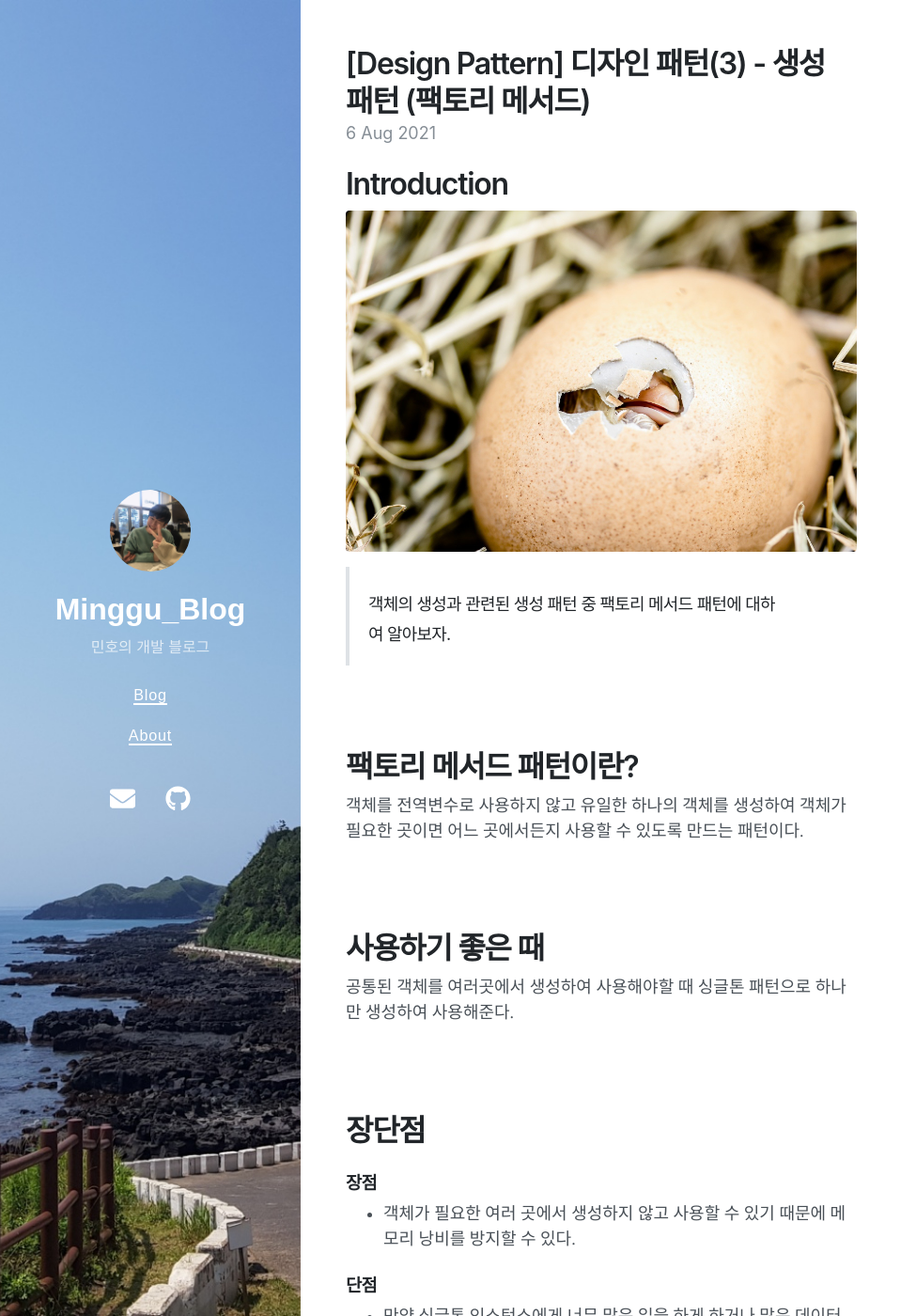
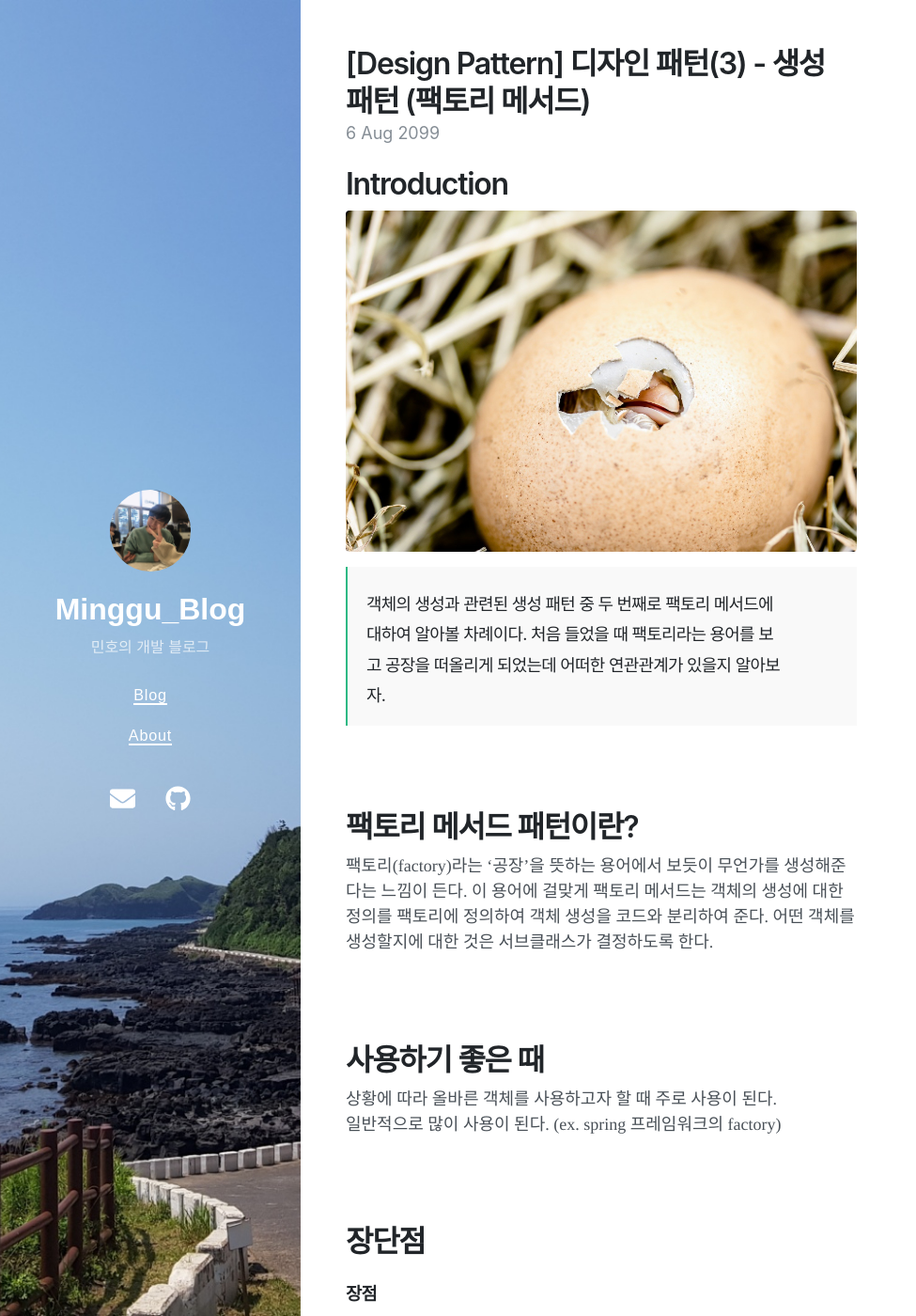
Before and after one commit to minggu-dev/minggu-dev.github.io, a Jekyll site: the page built from _posts/Design Pattern/Creational Pattern/2021-08-06-Design-Patten03.md, in a window 1280 px wide and 1400 px high. Shown: the whole window at 94% size, without its empty margins (0-975 px from the left). Built offline with Jekyll 4.4.1, drawn with Linux system fonts in a browser that asks for light colours; nearby versions of some CDN libraries; some of the changed text lies outside the part shown.

````diff
--- a/_posts/Design Pattern/Creational Pattern/2021-08-06-Design-Patten03.md
+++ b/_posts/Design Pattern/Creational Pattern/2021-08-06-Design-Patten03.md
@@ -1,7 +1,7 @@
 ---
 layout: post
 title:  "[Design Pattern] 디자인 패턴(3) - 생성 패턴 (팩토리 메서드)"
-date:   2021-08-06 10:00:18 +0900
+date:   2099-08-06 13:00:18 +0900
 categories: Design-Patten
 tags: Design-Patten software Creational-Pattern
 ---
@@ -9,60 +9,76 @@ tags: Design-Patten software Creational-Pattern
 
 ![패턴](/img/design/creational/Creational.jpg)
 >
-#### 객체의 생성과 관련된 생성 패턴 중 팩토리 메서드 패턴에 대하여 알아보자.
+#### 객체의 생성과 관련된 생성 패턴 중 두 번째로 팩토리 메서드에 대하여 알아볼 차례이다. 처음 들었을 때 팩토리라는 용어를 보고 공장을 떠올리게 되었는데 어떠한 연관관계가 있을지 알아보자.
 
 <br>
 <br>
 # 팩토리 메서드 패턴이란?
-객체를 전역변수로 사용하지 않고 유일한 하나의 객체를 생성하여 객체가 필요한 곳이면 어느 곳에서든지 사용할 수 있도록 만드는 패턴이다.
+ 팩토리(factory)라는 '공장'을 뜻하는 용어에서 보듯이 무언가를 생성해준다는 느낌이 든다. 이 용어에 걸맞게 팩토리 메서드는 객체의 생성에 대한 정의를 팩토리에 정의하여 객체 생성을 코드와 분리하여 준다. 어떤 객체를 생성할지에 대한 것은 서브클래스가 결정하도록 한다.
 
 <br>
 <br>
 # 사용하기 좋은 때
-공통된 객체를 여러곳에서 생성하여 사용해야할 때 싱글톤 패턴으로 하나만 생성하여 사용해준다.
-
+상황에 따라 올바른 객체를 사용하고자 할 때 주로 사용이 된다.<br>
+일반적으로 많이 사용이 된다. (ex. spring 프레임워크의 factory)
 
 <br>
 <br>
 # 장단점
 ### 장점
-- 객체가 필요한 여러 곳에서 생성하지 않고 사용할 수 있기 때문에 메모리 낭비를 방지할 수 있다.
+- 인터페이스를 바탕으로 유연성과 확장성이 뛰어난 코드를 만들 수 있다.
+- 객체의 자료형이 서브 클래스에 의해 결정된다.
+- SOLID원칙 중 DIP를 성립한다.
 
 ### 단점
-- 만약 싱글톤 인스턴스에게 너무 많은 일을 하게 하거나 많은 데이터를 공유한다면 SOLID원칙 중 SRP, OCP를 위반하기 때문에 꼭 필요한 경우에만 사용하도록 해야한다.
+- 새로 생성할 객체의 종류가 늘어날 때마다 클래스가 증가하게 된다.
 <br><br>
 
 # 클래스 다이어그램
-![Class Diagram](/img/design/creational/singleton-diagram.png)
-SingleObject클래스에서 자기 자신을 하나 가지고 있고 getInstance를 통해 자신이 갖고있는 객체를 return하여 어느 곳에서든지 사용할 수 있도록 해준다. 예시를 통해 좀 더 자세히 알아보도록 하자.
+![Class Diagram](/img/design/creational/factory_method-diagram.png)
+**ShapeFactory** : Shape에 대한 팩토리 메서드 패턴을 적용한 클래스이다.<br>
+**Shape** : 팩토리로 생성할 객체의 종류이다.<br>
+**Cicle, Square** : 팩토리로 생성할 구체적인 객체의 클래스이다.<br>
+**FactoryPatternDemo** : 메인 클래스
 <br><br>
 
 # 코드 예시
-- SingleObject.java
 
 ```java
 //
-public class SingleObject {
-	private static SingleObject single = new SingleObject();	//유일한 하나의 객체 생성
+public interface Shape {
+	void draw();
+}
 
-	private SingleObject() {}	//외부에서 생성 불가능
+public class Circle implements Shape{
+	@Override
+	public void draw() {
+		System.out.println("Circle draw() method.");
+	}
+}
 
-	public static SingleObject getInstance() {
-		return single;	//생성된 유일한 하나의 객체를 호출한다.
+public class Square implements Shape{
+	@Override
+	public void draw() {
+		System.out.println("Square draw() method.");
 	}
 }
 ```
-싱글톤 객체를 만들어 주는 방법은 간단하다. 싱글톤 객체로 만들고자 하는 클래스에 private static형태로 자기 자신객체를 하나 생성해 주고 생성자를 private로 설정해 외부에서 생성하지 못하도록 막는다. 그리고 getInstance()메서드를 통해 외부에서 싱글톤 객체를 사용하고 싶을 때 사용할 수 있도록 해준다.
+팩토리로 생성할 객체의 종류 Shape 인터페이스와 그걸 구현한 클래스이다. 간단하게 예시만 보여주기 위해 별 다른 기능을 넣지 않았다.
 
-외부에서 사용하는 예시를 보면 다음과 같다.
 <br><br>
 
-- SingletonPatternDemo.java
+- ShapeFactory.java
 
 ```java
-public class SingletonPatternDemo{
-	public static void main(String[] args) {
-		SingleObject so = SingleObject.getInstance();	//getter를 이용하여 객체 호출
+public class ShapeFactory {
+	public Shape getShape(String shapeType) {
+		if(shapeType.equalsIgnoreCase("CIRCLE"))
+			return new Circle();
+		else if(shapeType.equalsIgnoreCase("RECTANGLE"))
+			return new Square();
+		else
+			return null;
 	}
 }
 ```
--- /dev/null
+++ b/_posts/tools/Jira/2021-09-09-Jira.md
@@ -0,0 +1,76 @@
+---
+layout: post
+title:  "Jira소개 및 사용법"
+date:   2021-09-09 08:11:18 +0900
+categories: Tools
+tags: Jira
+---
+# Introduction
+
+![소개글 이미지](/img/tools/jira.png)
+>
+#### 처음으로 프로젝트를 진행해 봤을 때 나는 팀원들과 회의도 하고 카톡으로 연락을 주고 받으며 각자 역할분담을 하여 프로젝트를 진행했던 경험이 있다. 그러나 각자 맡은 역할에 대해 현재 어떤 일을 하고 있는지, 어느정도 진행이 되었는지, 진행하면서 생긴 여러가지 문제들에 대해 잘 공유되지 않았고 그로인해 프로젝트의 진행이 매끄럽지 않았던 경험이 있다. 아마 처음 프로젝트를 접한 사람들 이라면 제법 공감할만한 내용이라고 생각한다.
+#### 이번 글에서는 여러 사람들과 혹은 혼자서 프로젝트를 진행할 때 프로젝트 관리에 도움이 될 수 있는 Jira에 대하여 알아보고자 한다.
+
+
+<br>
+<br>
+
+# Jira란?
+
+#### **`지라(Jira)`**는 아틀라시안 회사에서 개발한 이슈추적 소프트웨어이고 주로 버그 추적, 이슈 추적, 프로젝트 관리 기능을 제공한다. [홈페이지](https://www.atlassian.com/ko)에 들어가보면 지라 외에도 여러 소프트웨어를 볼 수 있는데 대표적으로 Trello도 이 회사에서 개발한 소프트웨어이다.(처음 알았다..) 지라는 프로젝트 방법론 중 주로 애자일 방식에서 사용하기 좋다고 한다. 먼저 애자일 방식이란 무엇인지에 대해 알아보고 이후 지라의 특성을 보면서 왜 애자일 방식에서 사용하기 좋은지에 대해 생각해 보자.
+<br>
+
+## 워터폴(Waterfall) vs 애자일(Agile)
+![waterfall vs agile](/img/tools/waterfall_agile.png)
+#### 우리가 프로젝트를 할 때 일반적으로 사용해오던 방식은 프로젝트에 대한 전체적인 계획을 세우고 순차적으로 진행하는 **워터폴 방식**일 것이다. 이 방식은 개발에서 예를 들면 요구분석 -> 설계 -> 코딩순서로(실제로 더 있겠지만 간단히 설명하기 위해 짧게 줄였다.) 진행이 되는데 이 흐름이 마치 폭포수처럼 아래로 이어진다고 보아 워터폴 방식이라고 한다. 그러나 **애자일 방식**은 프로젝트를 진행할 때 작업을 짧은 단위로 세워 가면서 그러한 싸이클을 반복하며 프로젝트를 진행하는 방식이다. 이러한 방식은 프로젝트의 요구사항이 변동될 때 즉시 반영하기 좋아 프로젝트를 요구하는 고객의 만족도를 채워줄 수 있는 구조라고 볼 수 있다.
+
+<br>
+<br>
+
+# 용어 정리
+#### 지라를 사용하기 전에 먼저 알아둬야할 용어들이 몇 가지 있는데 이것에 대해 먼저 알아보자.
+
+- 스프린트 : 스프린트 1차, 2차 등으로 부르고 작업단위들이 모여서 하나의 통합적인 기능이 구현되어 출시가 가능한 상태가 되는 기간을 말한다. 보통 2주~4주 간격을 둔다. 기간을 두면서 작업을 하기에 지금 작업의 속도가 느린지 빠른지 여부를 알 수 있다.
+- 이슈 : 작업의 단위로 본다. 이슈의 종류는 User Story, Task, Bugs, Enhancement Request로 나눠지는데 `User Story`는 사용자의 요구 사항이나 개발의 대상이다. 그리고 이러한 User Story를 세분화 하여 구체적인 작업의 단위를 나타낸 것이 `Task`이다. `Bugs`는 작업 중에 발견된 버그를 뜻하고, `Enhancement Request`는 기능 개선 요청이다.
+- 백로그 : 생성된 이슈들 중 처리되지 않은 것들은 백로그로 위치하게 된다. 이러한 백로그들을 스프린트에 할당하여 스프린트 계획을 세울 수 있다.
+- 스크럼 : 애자일 방식 중 하나이다. 스프린트를 통해서 실행 주기를 조절하고 각 이슈에는 우선순위가 존재한다. 매일 진행상황을 공유하며 서로의 작업을 파악한다. 스크럼 마스터를 두어 구성원들의 의견을 종합하고 목표 수립을 조절하는 역할을 한다.
+
+<br>
+<br>
+
+# Jira 사용해보기
+#### 나도 아직 지라의 기능을 잘 아는 것이 아니라 많은 기능을 설명할 순 없지만 간단한 기능 몇 가지를 보여주도록 하겠다.
+
+## 스프린트 생성하기
+![지라1](/img/tools/jira01.jpg)
+왼쪽의 백로그탭을 들어가 보면 이미 만들어진 스프린트와 스프린트에 할당되지 않은 백로그들이 보이고 그 오른쪽에 스프린트 만들기 라는 버튼을 눌러 스프린트를 새로 생성할 수 있다.
+
+![지라2](/img/tools/jira02.jpg)
+생성된 스프린트의 설정을 통해 스프린트의 이름과 스프린트의 기간, 목표를 설정할 수 있다.
+
+
+## 이슈 생성하기
+![지라3](/img/tools/jira03.jpg)
+이번엔 작업의 단위인 이슈를 생성하기 위해 화면 위쪽 중앙의 만들기 버튼을 클릭한다.
+이슈의 유형을 선택할 수 있고 이슈에 대한 정보를 적어줄 수 있다.
+
+![지라4](/img/tools/jira04.jpg)
+이슈를 생성하고 나면 위와 같이 아직 스프린트에 할당되지 않은 백로그가 되는데 이 백로그를 할당하고자 하는 스프린트 쪽으로 드래그&드랍을 통해 쉽게 이동시켜줄 수 있다.
+
+## 스크럼 보드 확인
+![지라5](/img/tools/jira05.jpg)
+스프린트 시작을 누르면 위와같이 보드에서 현황을 확인할 수 있다. 한 번에 하나의 스프린트만 시작할 수 있으며 다른 스프린트는 생성하고 계획할 순 있으나 시작에 올려둘 순 없다.
+
+위에 존재하는 이슈들은 마찬가지로 드래그&드랍을 통해 할일, 진행중, 완료로 이동시킬 수 있고 이를 통해 현재 내가 맡은 작업의 진행 현황을 알 수 있다.
+
+# 마무리
+
+#### 지금까지 프로젝트 관리를 도와주는 지라에 대해 간략히 알아보았다. 이전에 팀원들과 프로젝트를 진행하면서 서로 진행상황에 대해 잘 모르고 서로 어떤 역할을 맡고있는지도 종종 헷갈려서 고생했던 기억이 있는데 그러한 걱정을 없애줄 수 있고, 기존에 진행하던 워터폴방식이 아닌 스프린트로 작업의 단위를 나누어 그때그때 요구사항에 맞게 개발할 수 있도록 관리를 도와주기에 프로젝트 관리라는 수고를 덜 수 있어서 편리하다고 생각한다.
+
+
+<br>
+<br>
+<br>
+<br>
+**이제 막 알아가는 단계인 초보이므로 오류나 잘못된점이 있다면 지적해주시면 감사합니다! 🥰**
--- a/_sass/_type.scss
+++ b/_sass/_type.scss
@@ -82,8 +82,9 @@ abbr {
 blockquote {
   padding: .5rem 1rem;
   margin: .8rem 0;
-  color: var(--gray-500);
-  border-left: .25rem solid var(--border-color);
+  color: #831919;
+  border-left: .15rem solid #2eb984;
+  background: #f9f9f9;
 
   p:last-child {
     margin-bottom: 0;
````
Also changed, not shown: img/design/creational/factory_method-diagram.png (added), img/tools/jira.png (added), img/tools/jira01.jpg (added), img/tools/jira02.jpg (added), img/tools/jira03.jpg (added), img/tools/jira04.jpg (added), img/tools/jira05.jpg (added), img/tools/scrum_board.jpg (added), img/tools/waterfall_agile.png (added).
